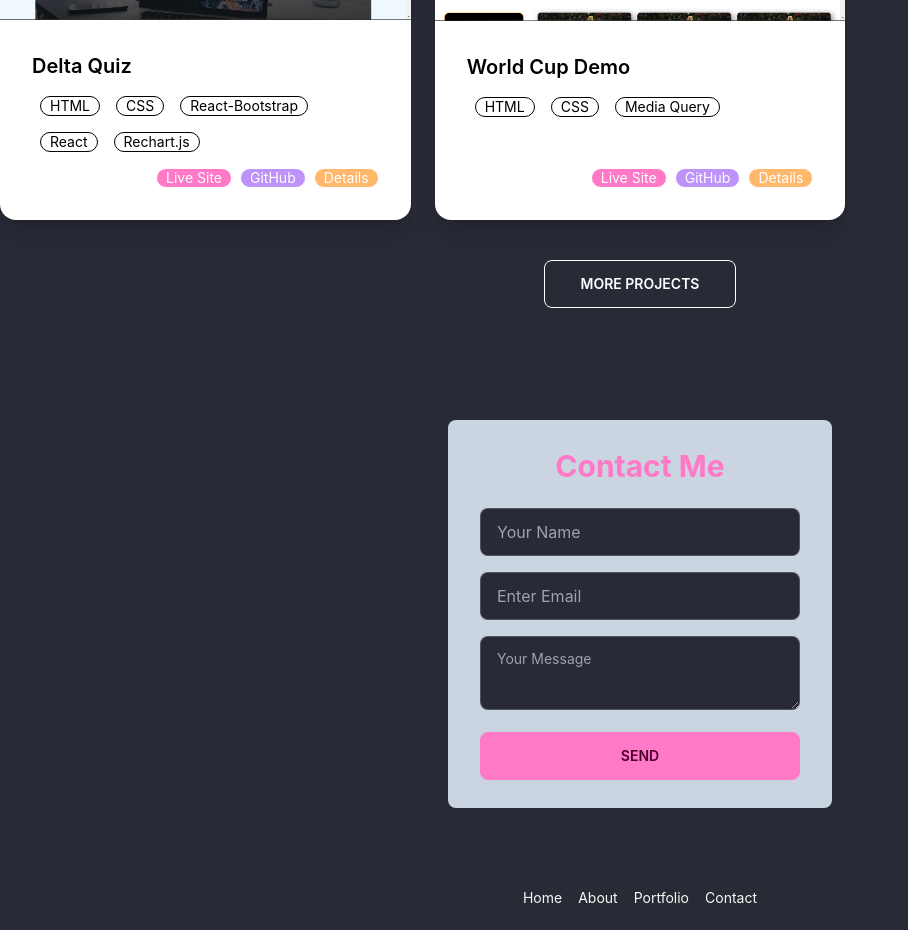
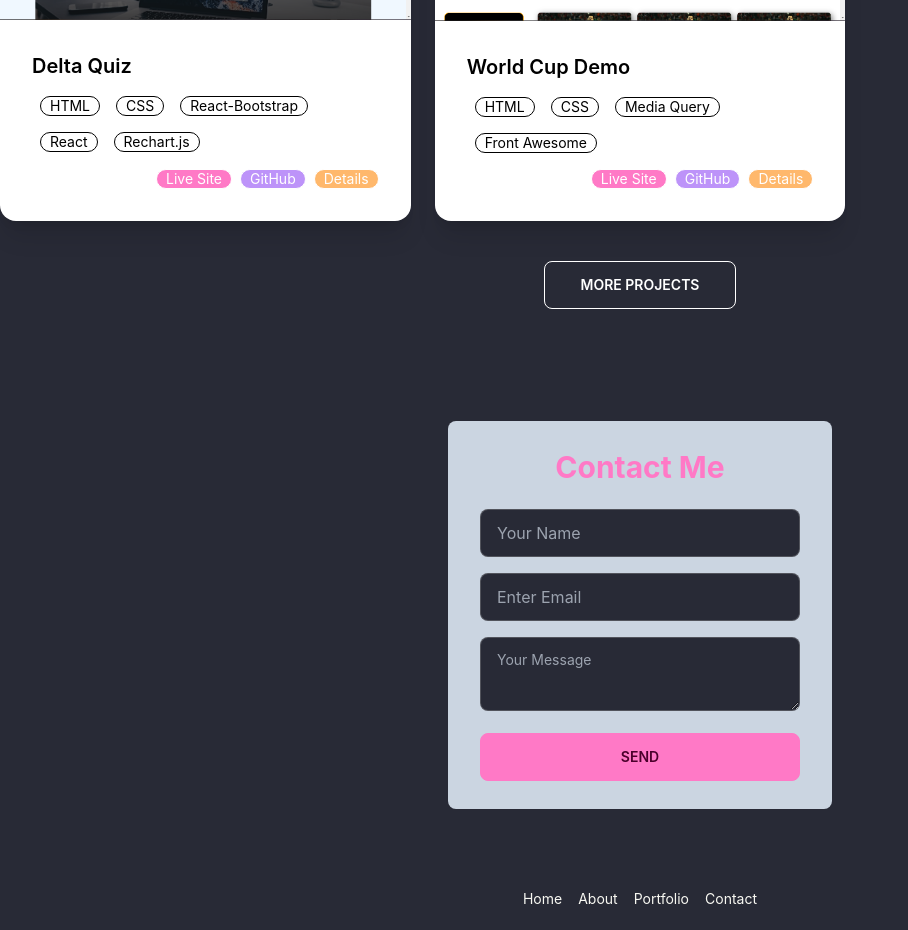
Before and after one commit to NahidulNoman/portfolio, a React (Create React App) app: page / in a window 1280 px wide. Shown: the part 2180-3110 px from the top of the page, without its empty margins (0-908 px from the left). Built offline with nearby package versions, Linux system fonts and the light colour scheme.

Commit message:
more modify

```diff
--- a/src/components/Portfolio/Portfolio.jsx
+++ b/src/components/Portfolio/Portfolio.jsx
@@ -145,7 +145,8 @@ const Portfolio = () => {
       technology: [
         "HTML",
         "CSS",
-        "Media Query"
+        "Media Query",
+        "Front Awesome"
       ],
     },
   ];
```
